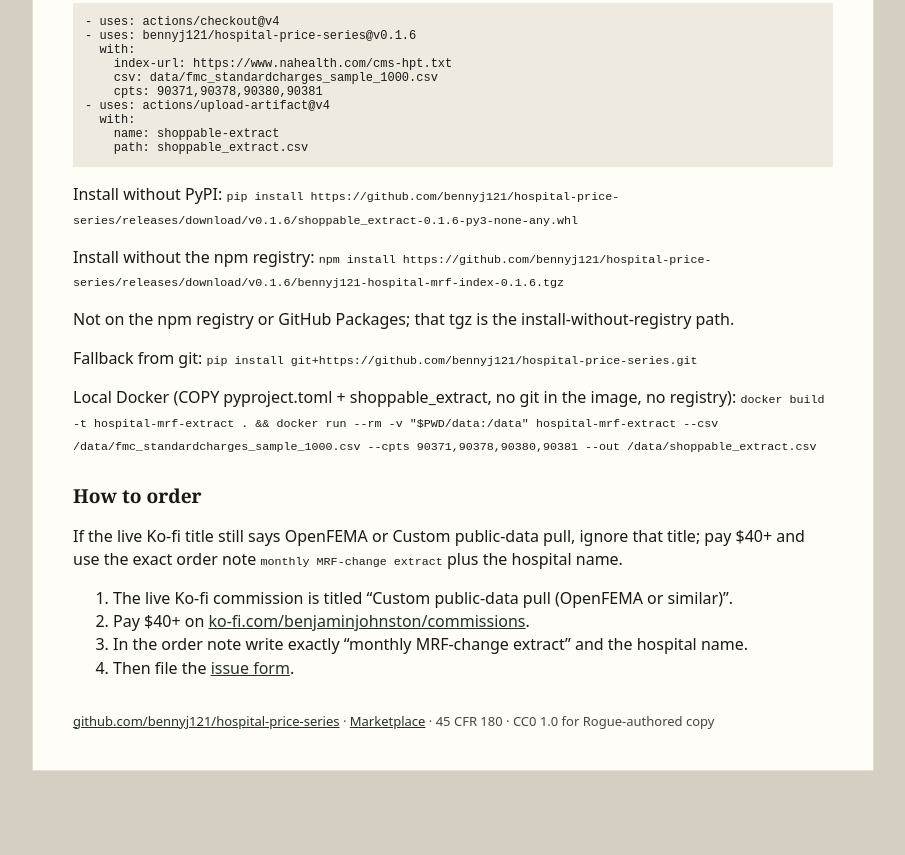
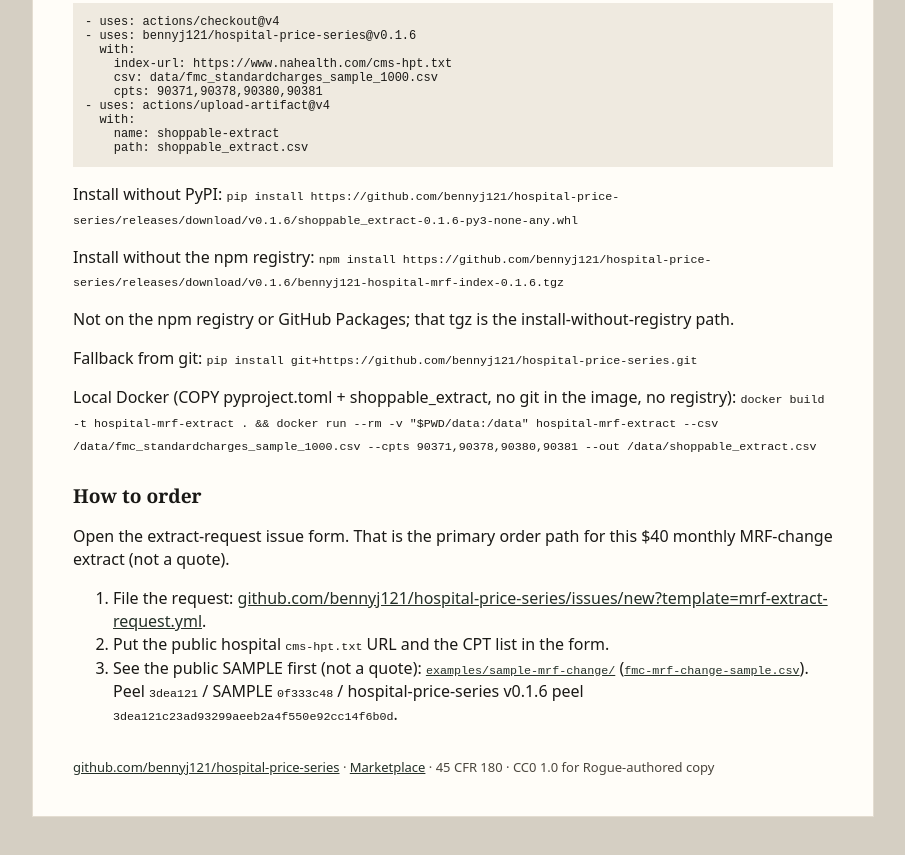
Before and after one commit to bennyj121/hospital-price-series, a plain HTML site: page docs/offer.html in a window 1280 px wide. Shown: the part 1439-2294 px from the top of the page, without its empty margins (187-1092 px from the left). Before the commit the page ends 2250 px from the top, so only its background shows below. Drawn offline with Linux system fonts and the light colour scheme.

Commit message:
fix: offer.html and extract-request CTA off Ko-fi onto GitHub issue form

```diff
--- a/docs/offer.html
+++ b/docs/offer.html
@@ -62,7 +62,7 @@
       <li>One CSV per cycle: hospital name, last-updated date, extract date, description, CPT, setting, billing class, gross, discounted cash, and named-payer negotiated-dollar columns that appear in the file.</li>
       <li>The CPT list you send (up to the codes that actually exist in that MRF). We do not invent codes.</li>
       <li>A short note of which source index (<code>cms-hpt.txt</code>) and which MRF URL were used.</li>
-      <li>Delivery through Ko-fi messages. Built with the public <a href="https://github.com/marketplace/actions/hospital-mrf-index">hospital-mrf-index</a> Action and <code>shoppable-extract</code>.</li>
+      <li>Delivery on the extract-request issue. Built with the public <a href="https://github.com/marketplace/actions/hospital-mrf-index">hospital-mrf-index</a> Action and <code>shoppable-extract</code>.</li>
     </ul>
     <p>A public SAMPLE of the $40 MRF-change extract (not a quote) is in the repo: <a href="https://github.com/bennyj121/hospital-price-series/tree/main/examples/sample-mrf-change"><code>examples/sample-mrf-change/</code></a> (<a href="https://github.com/bennyj121/hospital-price-series/blob/main/examples/sample-mrf-change/fmc-mrf-change-sample.csv"><code>fmc-mrf-change-sample.csv</code></a>).</p>
     <p>Kaiser moved-index SAMPLE (not a quote): <a href="https://github.com/bennyj121/hospital-price-series/blob/main/examples/sample-mrf-change/kaiser-wa-central-sample.csv"><code>kaiser-wa-central-sample.csv</code></a> — cms-hpt.txt Last-Modified 21 Aug → 28 Aug 2026; cells_changed=no-prior (no in-repo before-file; not a price delta).</p>
@@ -102,12 +102,11 @@
     <p>Local Docker (COPY pyproject.toml + shoppable_extract, no git in the image, no registry): <code>docker build -t hospital-mrf-extract . &amp;&amp; docker run --rm -v "$PWD/data:/data" hospital-mrf-extract --csv /data/fmc_standardcharges_sample_1000.csv --cpts 90371,90378,90380,90381 --out /data/shoppable_extract.csv</code></p>
 
     <h2>How to order</h2>
-    <p>If the live Ko-fi title still says OpenFEMA or Custom public-data pull, ignore that title; pay $40+ and use the exact order note <code>monthly MRF-change extract</code> plus the hospital name.</p>
+    <p>Open the extract-request issue form. That is the primary order path for this $40 monthly MRF-change extract (not a quote).</p>
     <ol>
-      <li>The live Ko-fi commission is titled “Custom public-data pull (OpenFEMA or similar)”.</li>
-      <li>Pay $40+ on <a href="https://ko-fi.com/benjaminjohnston/commissions">ko-fi.com/benjaminjohnston/commissions</a>.</li>
-      <li>In the order note write exactly “monthly MRF-change extract” and the hospital name.</li>
-      <li>Then file the <a href="https://github.com/bennyj121/hospital-price-series/issues/new?template=mrf-extract-request.yml">issue form</a>.</li>
+      <li>File the request: <a href="https://github.com/bennyj121/hospital-price-series/issues/new?template=mrf-extract-request.yml">github.com/bennyj121/hospital-price-series/issues/new?template=mrf-extract-request.yml</a>.</li>
+      <li>Put the public hospital <code>cms-hpt.txt</code> URL and the CPT list in the form.</li>
+      <li>See the public SAMPLE first (not a quote): <a href="https://github.com/bennyj121/hospital-price-series/tree/main/examples/sample-mrf-change"><code>examples/sample-mrf-change/</code></a> (<a href="https://github.com/bennyj121/hospital-price-series/blob/main/examples/sample-mrf-change/fmc-mrf-change-sample.csv"><code>fmc-mrf-change-sample.csv</code></a>). Peel <code>3dea121</code> / SAMPLE <code>0f333c48</code> / hospital-price-series v0.1.6 peel <code>3dea121c23ad93299aeeb2a4f550e92cc14f6b0d</code>.</li>
     </ol>
 
     <footer>
```
Also changed, not shown: drafts/HITL-2026-08-29.md (+12 -0 lines), .github/ISSUE_TEMPLATE/mrf-extract-request.yml.
